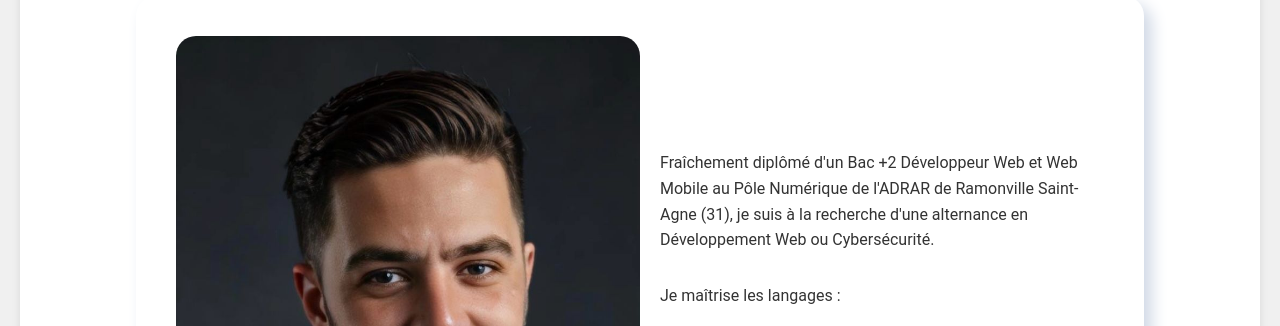
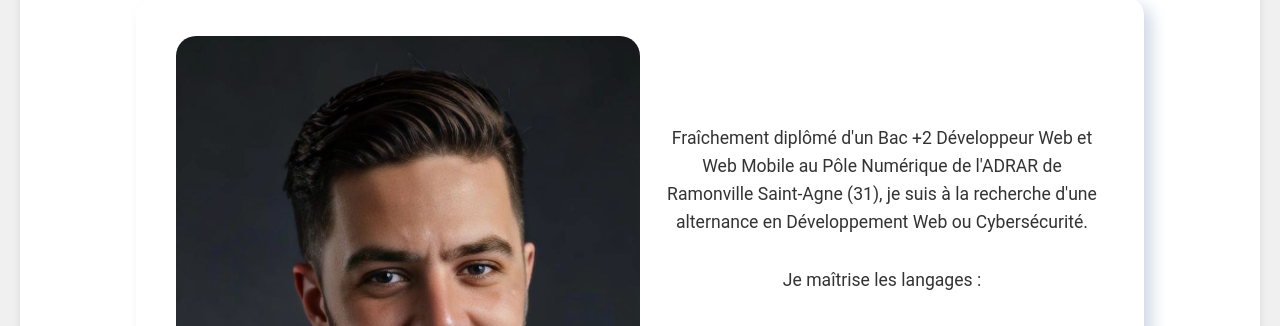
Before and after one commit to niicolavic94/NR, a plain HTML site: page index.html in a window 1280 px wide. Shown: the part 890-1216 px from the top of the page. Drawn offline with Linux system fonts and the light colour scheme.

Commit message:
taille texte a propos

```diff
--- a/style.css
+++ b/style.css
@@ -156,8 +156,9 @@ body {
   }
 
   .about-card .description p, .description li {
-    text-align: left;
+    text-align: center;
     margin: 15px 0;
+    font-size: 1.1em;
   }
 
   .about-card .description .social-links a {
```
